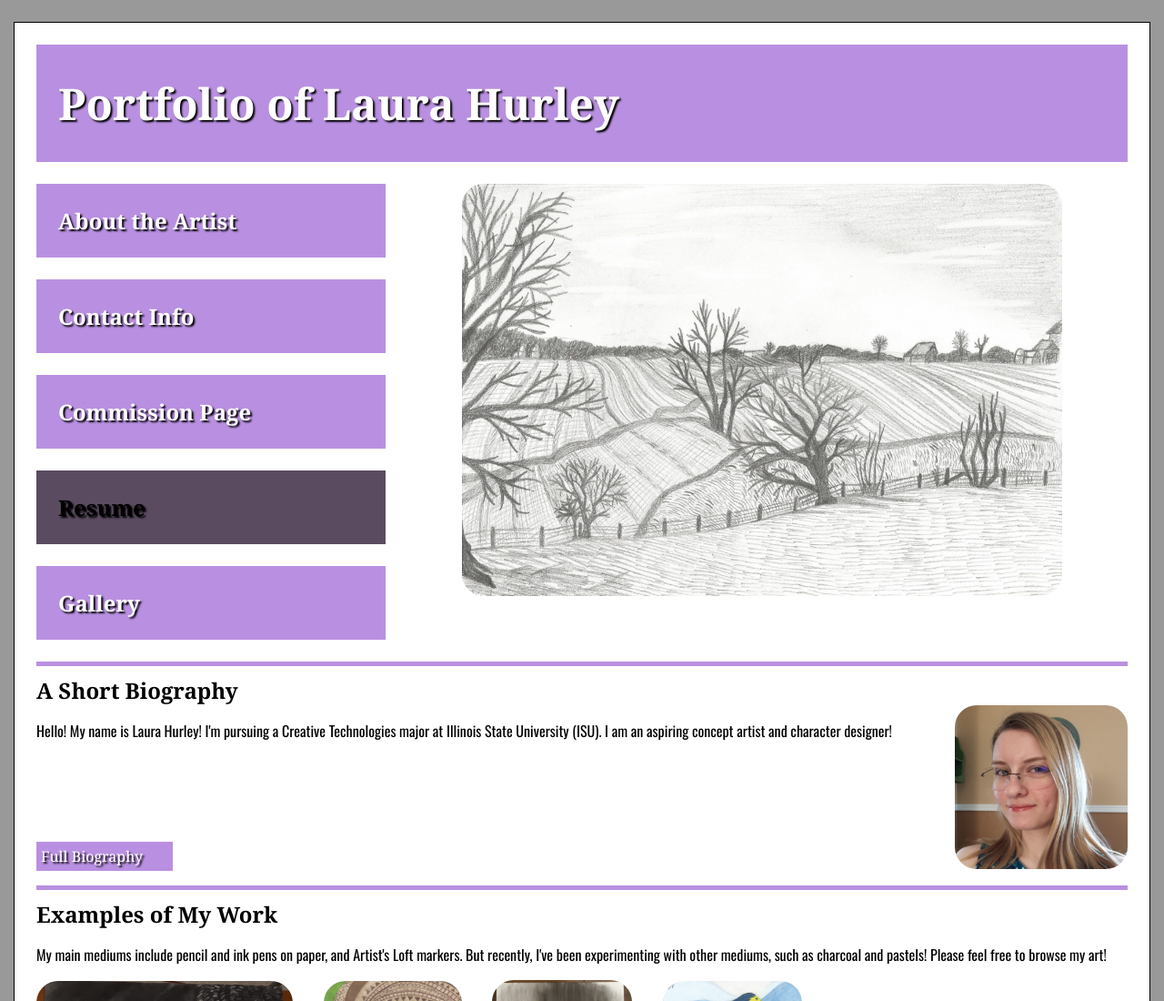
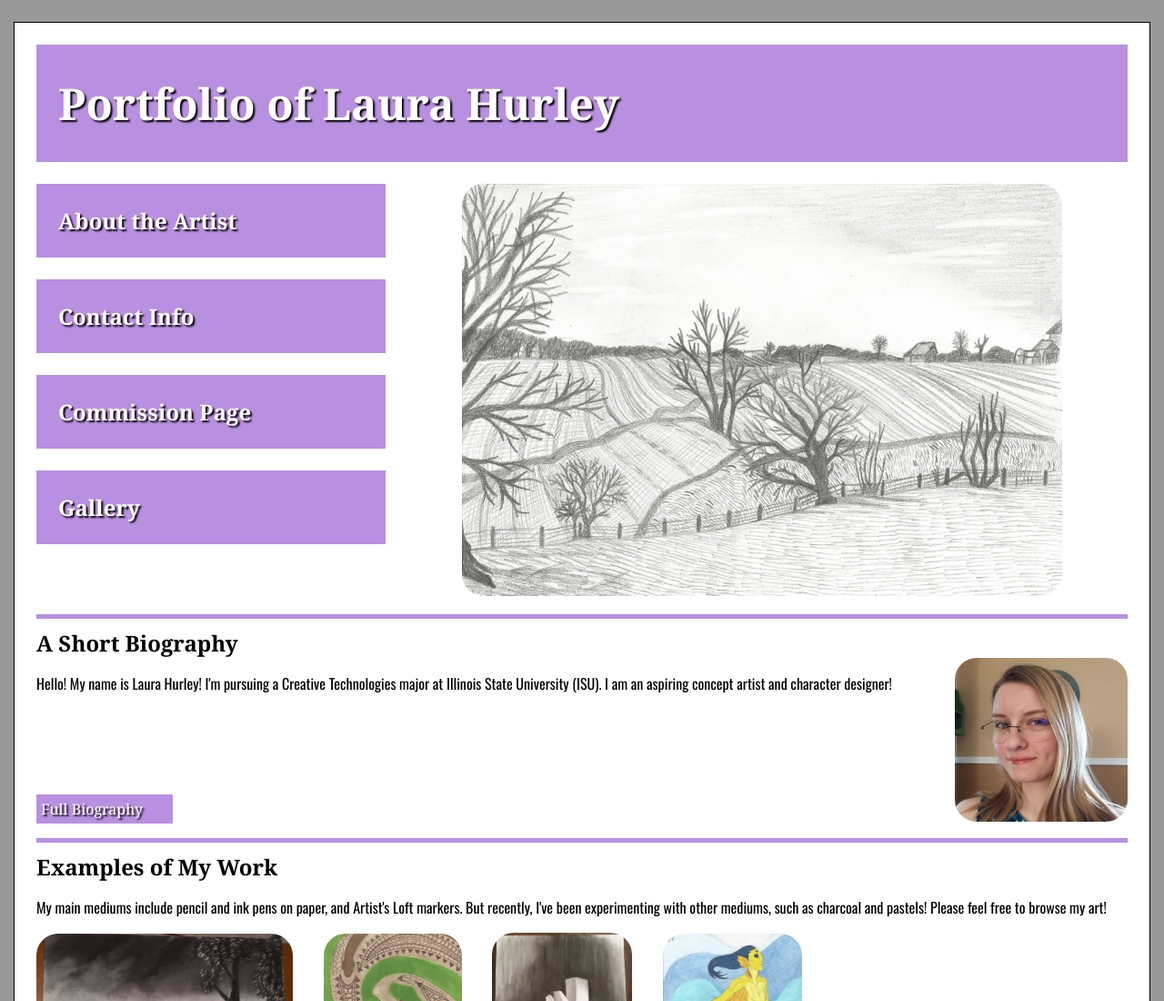
Before and after one commit to LHurle/CTK301, a plain HTML site: page WebsiteFolder/Website.html in a window 1280 px wide. Shown: the top 1100 px of the page at 91% size. Drawn offline with nearby package versions, Linux system fonts and the light colour scheme.

Commit message:
Add files via upload

```diff
--- a/WebsiteFolder/Website.html
+++ b/WebsiteFolder/Website.html
@@ -21,7 +21,6 @@
 				<li><a href="https://lhurle.github.io/CTK301/WebsiteFolder/AboutPage.html">About the Artist</a></li>
 				<li><a href="https://lhurle.github.io/CTK301/WebsiteFolder/ContactInfo.html">Contact Info</a></li>
 				<li><a href="https://lhurle.github.io/CTK301/WebsiteFolder/WebCommissionPage.html">Commission Page</a></li>
-				<li><a href="">Resume</a></li>
 				<li><a href="https://lhurle.github.io/CTK301/WebsiteFolder/WebsiteGallery.html">Gallery</a></li>
 			</ul>
 		</nav>
```
Also changed, not shown: WebsiteFolder/WebCommissionPage.html (+0 -1 lines), WebsiteFolder/WebFinishedWorks.html (+0 -1 lines), WebsiteFolder/WebSketches.html (+0 -1 lines), WebsiteFolder/WebsiteGallery.html (+0 -1 lines).
